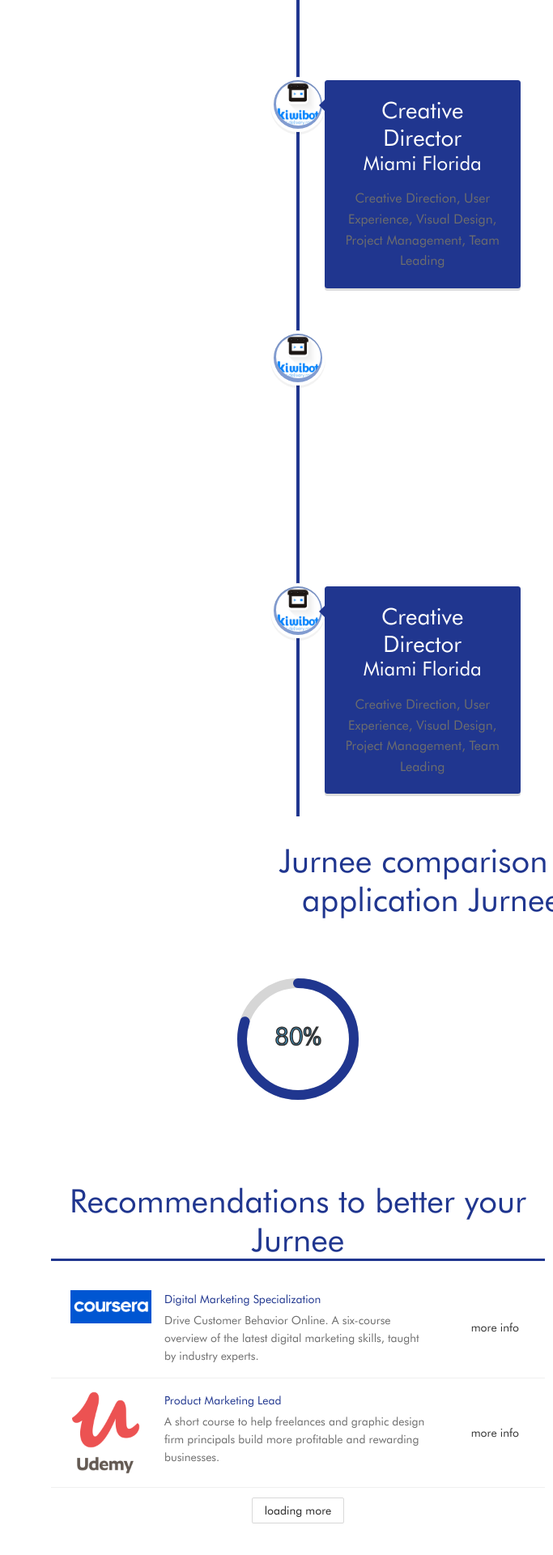
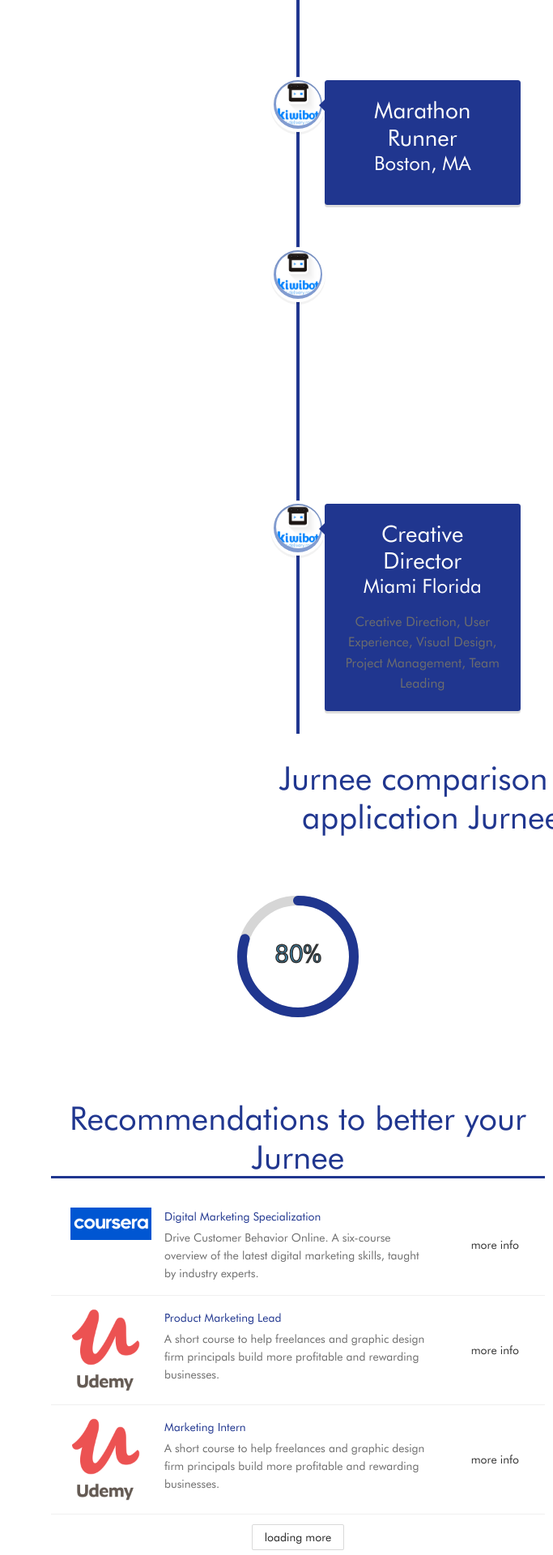
Before and after one commit to NickLai169/Team-Creative-Platform, a React (Create React App) app in the folder nestor/: page /apply in a window 1280 px wide. Shown: the part 580-2500 px from the top of the page at 81% size, without its empty margins (597-1280 px from the left). Built offline with nearby package versions, Linux system fonts and the light colour scheme.

Commit message:
add new user pic

```diff
--- a/nestor/src/components/Sidebar.jsx
+++ b/nestor/src/components/Sidebar.jsx
@@ -7,7 +7,7 @@ import { SidebarData } from './SidebarData';
 import SubMenu from './SubMenu';
 import { IconContext } from 'react-icons/lib';
 import logo from '../images/logo.png'
-import userimage from '../images/sdalir.jpg'
+import userimage from '../images/user.jpg'
 import Image from 'react-bootstrap/Image'
 import { useHistory } from "react-router-dom";
 
--- a/nestor/src/components/SidebarData.jsx
+++ b/nestor/src/components/SidebarData.jsx
@@ -99,6 +99,12 @@ export const WatchListData = [
             img: <Image src={udemy} className="watchlistimg" />
 
             },
+            {
+              title: 'Marketing Intern',
+              description: 'A short course to help freelances and graphic design firm principals build more profitable and rewarding businesses.',
+              img: <Image src={udemy} className="watchlistimg" />
+
+              },
     ];
 
 export const strides = [
@@ -111,11 +117,11 @@ export const strides = [
 
     },
     {
-      title: 'Creative Director',
-      location: 'Miami Florida',
+      title: 'Marathon Runner',
+      location: 'Boston, MA',
       date: "",
       img: <Image src={kiwi} className="vertical-timeline-element-img" roundedCircle />,
-      description: "Creative Direction, User Experience, Visual Design, Project Management, Team Leading"
+      description: ""
 
       },
       {
```
Also changed, not shown: nestor/src/images/sdalir.jpg (deleted), nestor/src/images/user.jpg (added).
